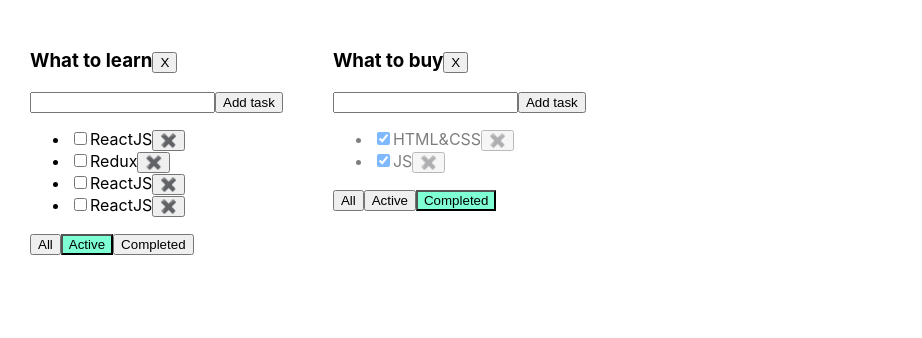
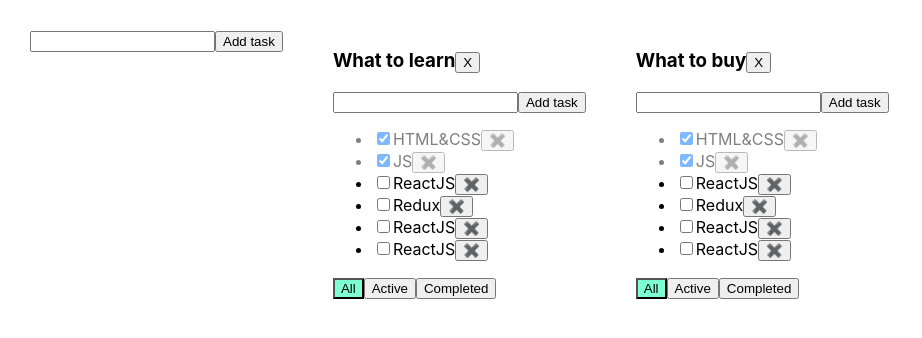
Before and after one commit to Maksimus39/todolist, a React (Create React App) app: page / in a window 1280 px wide. Shown: the top 338 px of the page, without its empty margins (0-922 px from the left). Built offline with nearby package versions, Linux system fonts and the light colour scheme.

Commit message:
06 - Todolist for students

```diff
--- /dev/null
+++ b/src/AddItemForm.tsx
@@ -0,0 +1,50 @@
+import React, {ChangeEvent, KeyboardEvent, useState} from "react";
+
+
+type AddItemFormPropsType = {
+    addItem: (title: string) => void
+
+}
+
+
+export function AddItemForm(props: AddItemFormPropsType) {
+
+    // хук useState для добавления в input значений
+    const [title, setTitle] = useState("")
+
+    // function onChange
+    const onChangeHandler = (event: ChangeEvent<HTMLInputElement>) => {
+        setTitle(event.currentTarget.value)
+    }
+
+    // function onKeyPressHandler
+    const onKeyPressHandler = (event: KeyboardEvent<HTMLInputElement>) => {
+        setError(null)
+        if (event.key === "Enter") {
+            addTaskHandler()
+        }
+    }
+    // хук для обработки ошибки
+    const [error, setError] = useState<string | null>(null)
+    // function addTask
+    const addTaskHandler = () => {
+        if (title.trim() !== "") {
+            props.addItem(title.trim())
+            setTitle("")
+        } else {
+            setError("Title is required")
+        }
+    }
+
+
+    return <div>
+        <input
+            value={title}
+            onChange={onChangeHandler}
+            onKeyPress={onKeyPressHandler}
+            className={error ? "error" : ""}
+        />
+        <button onClick={addTaskHandler}>Add task</button>
+        {error && <div className={"error-message"}>{error}</div>}
+    </div>
+}
--- a/src/App.tsx
+++ b/src/App.tsx
@@ -2,6 +2,9 @@
 import './App.css';
 import {TasksType, Todolist} from "./Todolist";
 import {v1} from "uuid";
+import {Simulate} from "react-dom/test-utils";
+import input = Simulate.input;
+import {AddItemForm} from "./AddItemForm";
 
 // типизация для массива тудулистов
 type TodolistType = {
@@ -13,12 +16,20 @@
 // типизация для Button кнопок
 export type ButtonType = "all" | "active" | "completed"
 
+// типизация для массива тасок
+type TasksStateType = {
+    [key: string]: Array<TasksType>
+}
 
 function App() {
 
     // функция удаления tasks
     function removeTask(idTask: string, todolistID: string) {
         setTasksObj({...tasksObj, [todolistID]: tasksObj[todolistID].filter(t => t.id != idTask)})
+    }
+    // функция изменения title todolist
+    function changeTodolistTitle(todolistID: string, newTitle: string) {
+        setTodolist(todolists.map(tl => tl.id === todolistID ? {...tl, title: newTitle} : tl))
     }
 
     // функция по фильтрации по кнопкам
@@ -41,6 +52,13 @@
         })
     }
 
+    function changeTaskTitle(id: string, newTitle: string, todolistID: string) {
+        setTasksObj({
+            ...tasksObj,
+            [todolistID]: tasksObj[todolistID].map(ts => ts.id === id ? {...ts, title: newTitle} : ts)
+        })
+    }
+
     // функция удаления todolist
     function removeTodolists(todolistID: string) {
         setTodolist(todolists.filter(tl => tl.id !== todolistID))
@@ -55,13 +73,13 @@
 
     // state для todolist
     let [todolists, setTodolist] = useState<Array<TodolistType>>([
-        {id: todolistID1, title: "What to learn", filter: "active"},
-        {id: todolistID2, title: "What to buy", filter: "completed"}
+        {id: todolistID1, title: "What to learn", filter: "all"},
+        {id: todolistID2, title: "What to buy", filter: "all"}
     ])
 
 
     // state для tasks
-    let [tasksObj, setTasksObj] = useState({
+    let [tasksObj, setTasksObj] = useState<TasksStateType>({
         [todolistID1]: [
             {id: v1(), title: "HTML&CSS", isDone: true},
             {id: v1(), title: "JS", isDone: true},
@@ -80,9 +98,21 @@
         ]
     })
 
+    function addTodolist(title: string) {
+        let todolist: TodolistType = {
+            id: v1(),
+            filter: "all",
+            title: title
+        }
+        setTodolist([...todolists, todolist])
+        setTasksObj({...tasksObj, [todolist.id]: []})
+    }
 
     return (
         <div className="App">
+            <AddItemForm addItem={addTodolist}/>
+
+
             {todolists.map((tl) => {
 
                 // блок кода filter
@@ -106,8 +136,10 @@
                     changeFilter={changeFilter}
                     addTask={addTask}
                     changeTaskStatus={changeTaskStatus}
+                    changeTaskTitle={changeTaskTitle}
                     filter={tl.filter}
                     removeTodolists={removeTodolists}
+                    changeTodolistTitle={changeTodolistTitle}
                 />
             })}
         </div>
--- /dev/null
+++ b/src/EditableSpan.tsx
@@ -0,0 +1,29 @@
+import React, {ChangeEvent, useState} from "react";
+
+type EditablePropsSpan = {
+    title: string
+    onChange:(newValue:string)=>void
+}
+
+export function EditableSpan(props: EditablePropsSpan) {
+
+    let [editMode, setEditMode] = useState(false)
+    let [title, setTitle] = useState("")
+
+    const activateEditMode = () => {
+        setEditMode(true)
+        setTitle(props.title)
+    }
+    const activateViewMode = () => {
+        setEditMode(false)
+        props.onChange(title)
+    }
+
+    const onChangeTitleHandler = (event: ChangeEvent<HTMLInputElement>) => {
+        setTitle(event.currentTarget.value)
+    }
+
+    return editMode
+        ? <input value={title} onChange={onChangeTitleHandler} onBlur={activateViewMode} autoFocus/>
+        : <span onDoubleClick={activateEditMode}>{props.title}</span>
+}
--- a/src/Todolist.tsx
+++ b/src/Todolist.tsx
@@ -1,5 +1,7 @@
-import React, {ChangeEvent, KeyboardEvent, useState} from "react";
+import React, {ChangeEvent} from "react";
 import {ButtonType} from "./App";
+import {AddItemForm} from "./AddItemForm";
+import {EditableSpan} from "./EditableSpan";
 
 
 export type TasksType = {
@@ -19,38 +21,11 @@
     addTask: (title: string, todolistID: string) => void
     changeTaskStatus: (id: string, isDone: boolean, todolistID: string) => void
     removeTodolists: (todolistID: string) => void
+    changeTaskTitle: (id: string, newTitle: string, todolistID: string) => void
+    changeTodolistTitle:(todolistID: string,newTitle: string)=>void
 }
 
 export const Todolist: React.FC<TodolistPropsType> = (props) => {
-    // хук useState для добавления в input значений
-    const [title, setTitle] = useState("")
-
-    // хук для обработки ошибки
-    const [error, setError] = useState<string | null>(null)
-
-
-    // function addTask
-    const addTaskHandler = () => {
-        if (title.trim() !== "") {
-            props.addTask(title.trim(), props.id)
-            setTitle("")
-        } else {
-            setError("Title is required")
-        }
-    }
-
-    // function onChange
-    const onChangeHandler = (event: ChangeEvent<HTMLInputElement>) => {
-        setTitle(event.currentTarget.value)
-    }
-
-    // function onKeyPressHandler
-    const onKeyPressHandler = (event: KeyboardEvent<HTMLInputElement>) => {
-        setError(null)
-        if (event.key === "Enter") {
-            addTaskHandler()
-        }
-    }
 
     // набор функций для фильтрации по кнопкам
     const onClickAllButton = () => {
@@ -67,21 +42,25 @@
         props.removeTodolists(props.id)
     }
 
+    const changeTodolistTitle = (newTitle: string) => {
+        props.changeTodolistTitle(props.id, newTitle)
+    }
+
+
+    const addTask = (title: string) => {
+        props.addTask(title, props.id)
+    }
+
     return (
         <div>
-            <h3>{props.title}
+            <h3>
+                <EditableSpan title={props.title} onChange={changeTodolistTitle}/>
                 <button onClick={removeTodolist}>X</button>
             </h3>
-            <div>
-                <input
-                    value={title}
-                    onChange={onChangeHandler}
-                    onKeyPress={onKeyPressHandler}
-                    className={error ? "error" : ""}
-                />
-                <button onClick={addTaskHandler}>Add task</button>
-                {error && <div className={"error-message"}>{error}</div>}
-            </div>
+
+
+            <AddItemForm addItem={addTask}/>
+
             <ul>
                 {props.tasks.map((task) => {
                     // function onClick
@@ -89,9 +68,13 @@
                         props.removeTask(task.id, props.id)
                     }
                     // смена чекбокс
-                    const onChangeInputHandler = (event: ChangeEvent<HTMLInputElement>) => {
+                    const onChangeStatusInputHandler = (event: ChangeEvent<HTMLInputElement>) => {
                         let newIsDoneValue = event.currentTarget.checked
                         props.changeTaskStatus(task.id, newIsDoneValue, props.id)
+                    }
+
+                    const onChangeTitleInputHandler = (newValue: string) => {
+                        props.changeTaskTitle(task.id, newValue, props.id)
                     }
 
                     return (
@@ -99,9 +82,13 @@
                             <input
                                 type="checkbox"
                                 checked={task.isDone}
-                                onChange={onChangeInputHandler}
+                                onChange={onChangeStatusInputHandler}
                             />
-                            <span>{task.title}</span>
+
+                            {/*<span>{task.title}</span>*/}
+                            <EditableSpan title={task.title} onChange={onChangeTitleInputHandler}/>
+
+
                             <button onClick={onClickHandler}>✖️</button>
                         </li>
                     )
```
